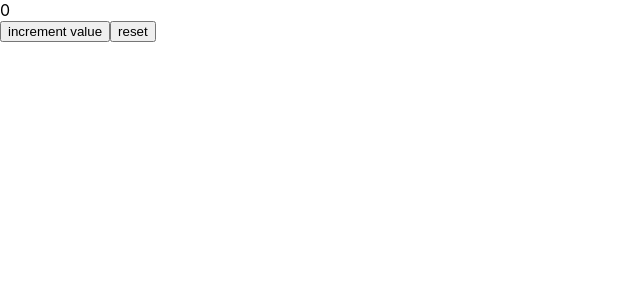
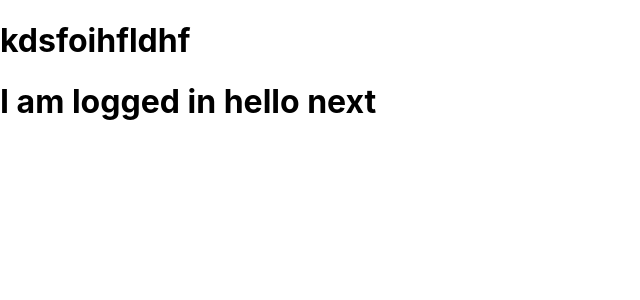
Before and after one commit to durjoy07/mernBatch01, a React (Create React App) app in the folder react/frontend/: page / in a window 1280 px wide. Shown: the top 300 px of the page, without its empty margins (0-640 px from the left). Built offline with nearby package versions, Linux system fonts and the light colour scheme.

Commit message:
React class4 added

```diff
--- /dev/null
+++ b/react/frontend/src/component/BindingEventComp.js
@@ -0,0 +1,51 @@
+import React, {Component} from 'react';
+
+class BindingEventComp extends Component {
+    constructor() {
+        super();
+        this.state = {
+            count: 0
+        }
+            // 3
+        // this.countChangeHandler = this.countChangeHandler.bind(this)
+    }
+
+    // 1, 2, 3
+    // countChangeHandler() {
+    //     this.setState({
+    //         count: this.state.count + 5
+    //     })
+    //     // this.setState(prevState=> ({
+    //     //     count: prevState.count + 5
+    //     // }))
+    // }
+
+    // 4
+    countChangeHandler = () => {
+        this.setState({
+            count: this.state.count + 5
+        })
+        // this.setState(prevState=> ({
+        //     count: prevState.count + 5
+        // }))
+    }
+
+
+    render() {
+        return (
+            <div>
+            <h1>{this.state.count}</h1>
+            {/* 1 */}
+            {/* <button onClick={this.countChangeHandler.bind(this)}>Click Me</button> */}
+            {/* 2 */}
+            {/* <button onClick={()=> this.countChangeHandler()}>Click Me</button> */}
+            {/* 3 */}
+            {/* <button onClick={this.countChangeHandler}>Click Me</button> */}
+            {/* 4 */}
+            <button onClick={this.countChangeHandler}>Click Me</button>
+            </div>
+        )
+    }
+}
+
+export default BindingEventComp;
--- /dev/null
+++ b/react/frontend/src/component/ConditionalRenderComp.js
@@ -0,0 +1,62 @@
+import React, { Component } from 'react'
+
+class ConditionalRenderComp extends Component {
+    constructor(props) {
+        super(props)
+        this.state = {
+             isLoggedin: false,
+             message: 'hello next'
+        }
+    }
+
+    render() {
+         const { isLoggedin, message } = this.state;
+//4
+        return (
+            <div>
+                <h1>kdsfoihfldhf</h1>
+                 {message && <h1>I am logged in {message}</h1>}
+            </div>
+        )
+            //3
+        // return !!message ? <h1>I am logged in {message}</h1>:
+        //     <h1>...loding</h1>
+
+        // 2
+        // let element;
+        // if(isLoggedin) {
+        //     element = <h1>I am logged in</h1>
+        // }
+        // else {
+        //     element = <h1>logout</h1>
+        // }
+
+        // return <div>{element}</div>
+
+
+        //1
+    //    if(isLoggedin) {
+    //        return (
+    //            <div>
+    //                <h1>I am logged in</h1>
+    //            </div>
+    //        )
+    //    }
+    //    else {
+    //        return (
+    //            <div>
+    //                <h1>logout</h1>
+    //            </div>
+    //        )
+    //    }
+
+
+    }
+}
+
+export default ConditionalRenderComp;
+
+// if else
+// element variable
+// ternary operator
+// short circute
--- /dev/null
+++ b/react/frontend/src/component/ParentComp.js
@@ -0,0 +1,29 @@
+import React, { Component } from 'react'
+import ChildComp from './ChildComp';
+
+class ParentComp extends Component {
+    constructor() {
+        super();
+        this.state = {
+            message: "I am props from parent"
+        }
+    }
+
+    changeMessageHandler = () => {
+        this.setState({
+            message: "I am changed"
+        })
+    }
+
+    render() {
+        const { message } = this.state;
+        return (
+            <div>
+                <h1>{message} from Parent</h1>
+                <ChildComp message={message} changeHandler={this.changeMessageHandler} />
+            </div>
+        )
+    }
+}
+
+export default ParentComp;
--- a/react/frontend/src/index.js
+++ b/react/frontend/src/index.js
@@ -1,6 +1,9 @@
 import React from 'react';
 import ReactDOM from 'react-dom';
-import StateComp from './component/StateComp';
+import ConditionalRenderComp from './component/ConditionalRenderComp';
+// import ParentComp from './component/ParentComp';
+// import BindingEventComp from './component/BindingEventComp';
+// import StateComp from './component/StateComp';
 // import PropsClass from './component/PropsClass';
 // import Greet from './component/Greet';
 // import Hello from './component/Hello';
@@ -31,7 +34,11 @@ ReactDOM.render(
     <h1>Hello</h1>
     <button>Click here</button>
   </PropsClass> */}
-  <StateComp />
+  {/* <StateComp /> */}
+  {/* <BindingEventComp /> */}
+  {/* <ParentComp /> */}
+
+  <ConditionalRenderComp />
 
   </React.StrictMode>,
   document.getElementById('root')
```
Also changed, not shown: react/frontend/src/component/ChildComp.js (added, +12 -0 lines).
